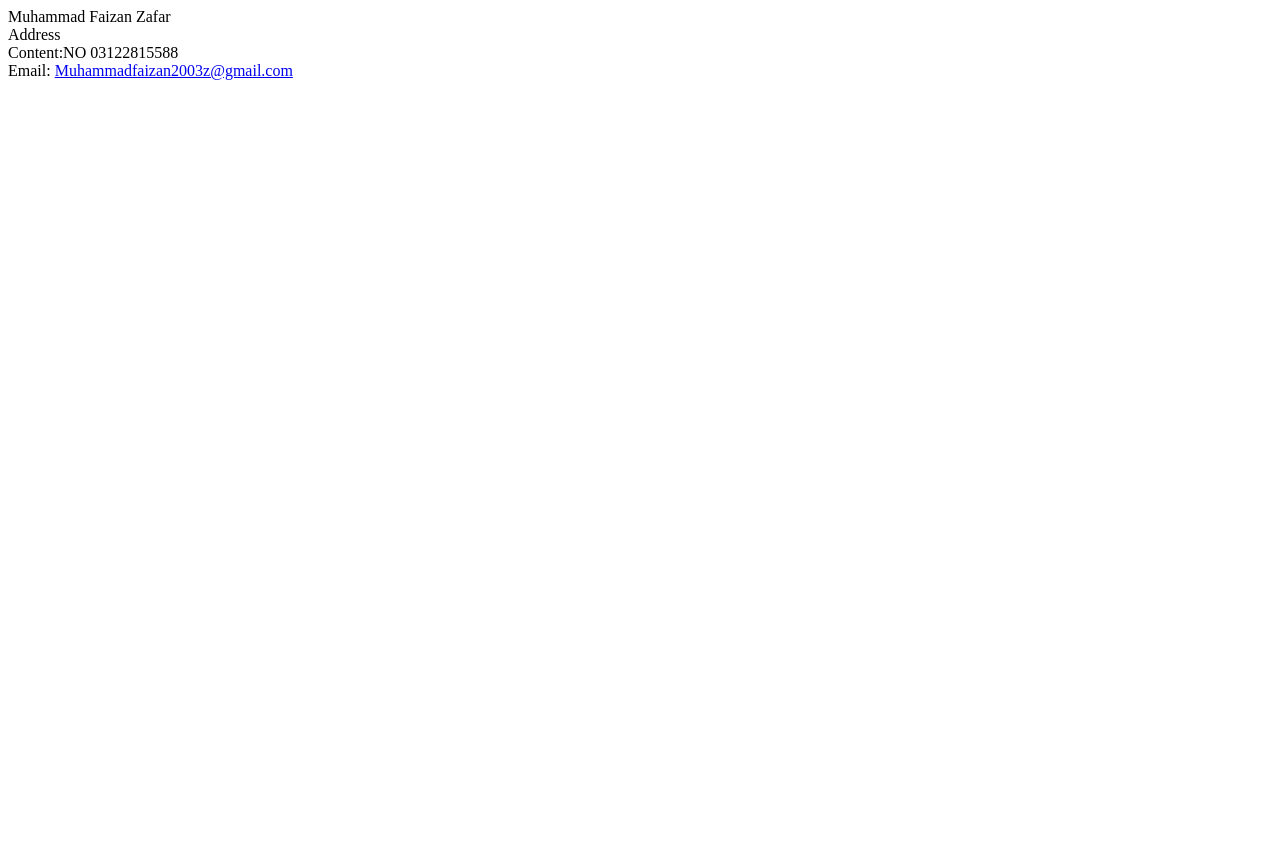
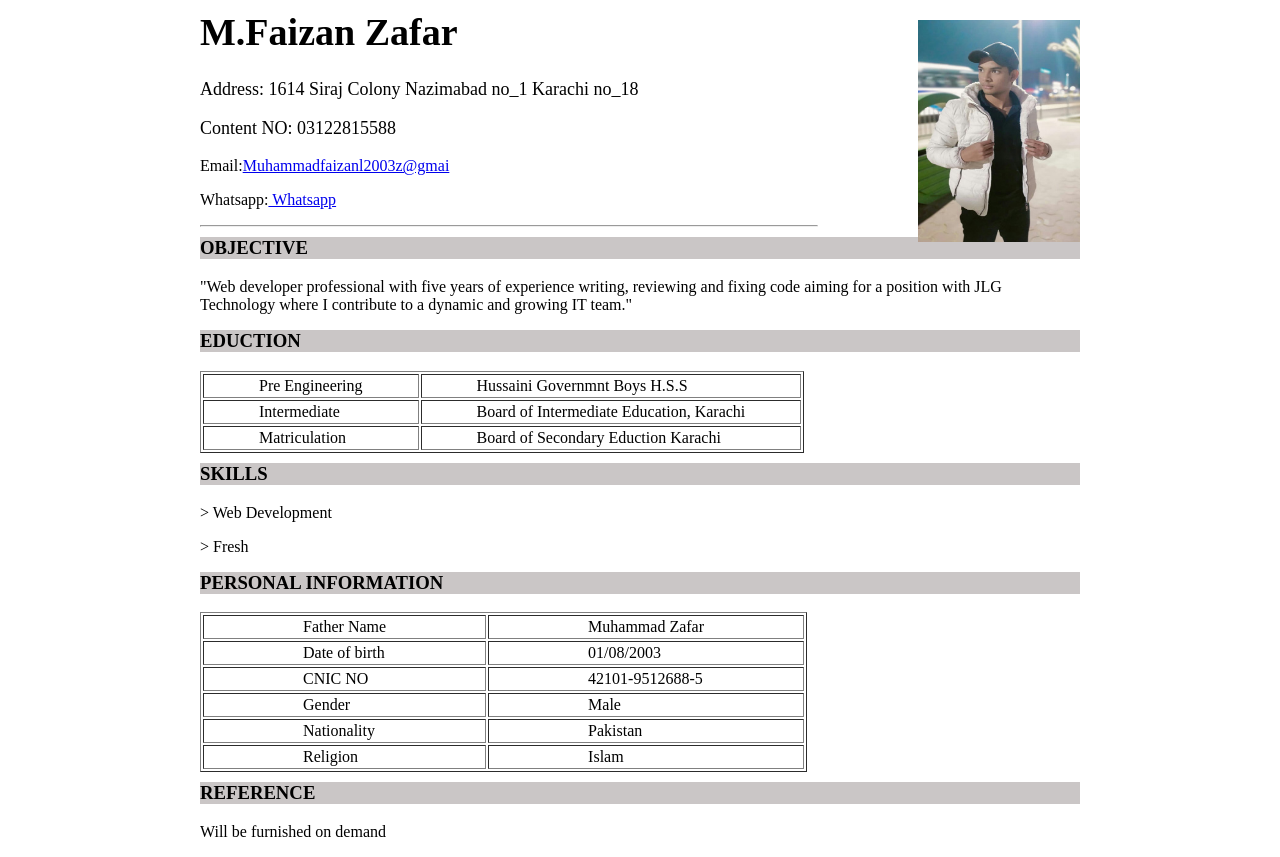
Before and after one commit to MuhammadFaizan2003/MY-CV, a plain HTML site: page index.html in a window 1280 px wide. Before the commit the page ends 800 px from the top, so only its background shows below. Drawn offline with Linux system fonts and the light colour scheme.

Commit message:
Complete file

```diff
--- a/index.html
+++ b/index.html
@@ -1,16 +1,124 @@
 <!DOCTYPE html>
 <html lang="en">
+
 <head>
     <meta charset="UTF-8">
     <meta http-equiv="X-UA-Compatible" content="IE=edge">
     <meta name="viewport" content="width=device-width, initial-scale=1.0">
     <title>Document</title>
+    <style>
+        * {
+            margin-top: 10px;
+            margin-left: 100px;
+            margin-right: 100px;
+        }
+
+        body {
+            margin: 0;
+            padding: 0;
+        }
+
+        .had3 {
+            background-color: rgb(202, 198, 198);
+        }
+
+        .imgf {
+            height: 222px;
+            width: 162px;
+            float: right;
+        }
+
+        .inline {
+            font-size: 38px;
+            margin-top: 0px;
+        }
+
+        .inlin {
+            font-size: 18px;
+        }
+
+        .inli a{
+            margin: 0;
+        }
+        .tbl1 tr td{
+            padding: 2px 55px;
+        }
+        .tbl2 tr td{
+            padding: 2px 99px;
+        }
+    </style>
 </head>
+
 <body>
-    Muhammad Faizan Zafar       <br>
-    Address                      <br>
-    Content:NO 03122815588        <br>
-    Email: <a href="muhammadfaizan2003z@gmail.com"> Muhammadfaizan2003z@gmail.com </a>
+
+    <img src="./photos/Fazi1.jpg" class="imgf">
+    <h1 class="inline">M.Faizan Zafar</h1>
+    <p class="inlin">Address: 1614 Siraj Colony Nazimabad no_1 Karachi no_18</p>
+    <p class="inlin">Content NO: 03122815588</p>
+    <!-- <p class="inlin">Email:<a href="muhammadfaizan2003z@gmail.com">Muhammadfaizanl2003z@gmai.com </a></p> -->
+    <p class="inli">Email:<a href="muhammadfaizan2003z@gmail.com">Muhammadfaizanl2003z@gmai</a></p>
+    <p class="inli">Whatsapp:<a target="_blank" href="https://wa.me/03122815588?text" > Whatsapp </a></p>
+    <hr />
+
+    <h3 class="had3">OBJECTIVE</h3>
+    <p>"Web developer professional with five years of experience writing, reviewing and fixing code aiming for a
+        position with JLG Technology where I contribute to a dynamic and growing IT team."</p>
+
+    <h3 class="had3">EDUCTION</h3>
+    <table class="tbl1" border="1px">
+        <tr>
+            <td>Pre Engineering</td>
+            <td>Hussaini Governmnt Boys H.S.S</td>
+        </tr>
+        <tr>
+            <td>Intermediate</td>
+            <td>Board of Intermediate Education, Karachi</td>
+        </tr>
+        <tr>
+            <td>Matriculation</td>
+            <td>Board of Secondary Eduction Karachi</td>
+        </tr>
+    </table>
+
+    <h3 class="had3">SKILLS</h3>
+    <p>> Web Development</p>
+    <p>> Fresh</p>
+    <!-- <ul>
+        <li>Web Development</li>
+        <li>Fresh</li>
+    </ul> -->
+
+    <h3 class="had3">PERSONAL INFORMATION</h3>
+    <table class="tbl2" border="1px">
+        <tr>
+            <td>Father Name</td>
+            <td>Muhammad Zafar</td>
+        </tr>
+        <tr>
+            <td>Date of birth</td>
+            <td>01/08/2003</td>
+        </tr>
+        <tr>
+            <td>CNIC NO</td>
+            <td>42101-9512688-5</td>
+        </tr>
+        <tr>
+            <td>Gender</td>
+            <td>Male</td>
+        </tr>
+        <tr>
+            <td>Nationality</td>
+            <td>Pakistan</td>
+        </tr>
+        <tr>
+            <td>Religion</td>
+            <td>Islam</td>
+        </tr>
+    </table>
+
+    <h3 class="had3">REFERENCE</h3>
+    <p>Will be furnished on demand</p>
 
 </body>
+
 </html>
```
Also changed, not shown: photos/Fazi1.jpg (added).
